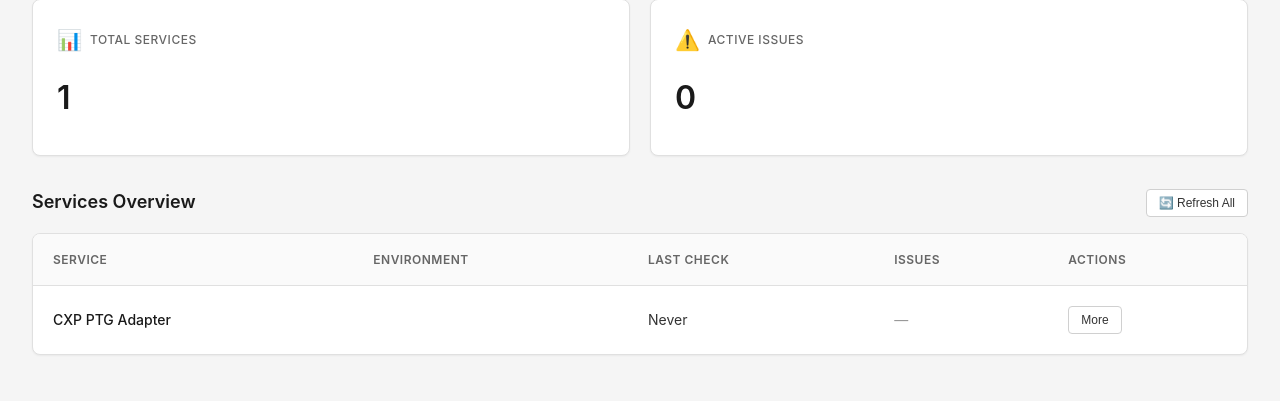
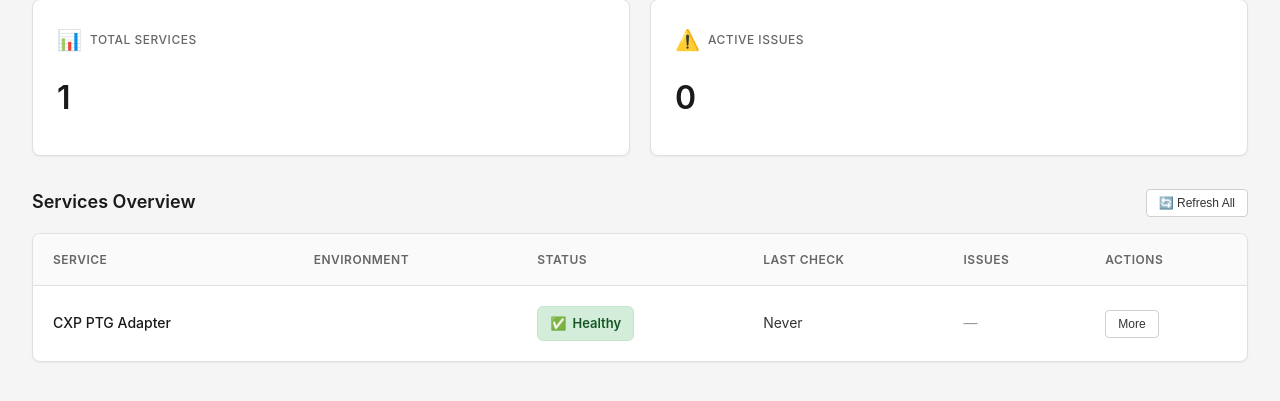
Before and after one commit to jzambre03/gcp, a FastAPI app: page / in a window 1280 px wide. Shown: the part 108-509 px from the top of the page. Run offline with FastAPI, Linux system fonts and the light colour scheme.

Commit message:
updated code

```diff
--- a/strands-multi-agent-system/api/templates/overview.html
+++ b/strands-multi-agent-system/api/templates/overview.html
@@ -478,10 +478,43 @@
             'prod': 'Production',
             'dev': 'Development',
             'qa': 'QA',
-            'staging': 'Staging'
+            'staging': 'Staging',
+            'alpha': 'Alpha',
+            'beta1': 'Beta 1',
+            'beta2': 'Beta 2'
           };
-          return names[env] || env;
+          return names[env] || env.charAt(0).toUpperCase() + env.slice(1);
         };
+
+        // Get status badge configuration
+        const getStatusBadge = (status) => {
+          const configs = {
+            'critical': {
+              text: 'Critical',
+              icon: '🔴',
+              bgColor: '#fee',
+              textColor: '#c00',
+              borderColor: '#fcc'
+            },
+            'warning': {
+              text: 'Warning',
+              icon: '🟡',
+              bgColor: '#fff3cd',
+              textColor: '#856404',
+              borderColor: '#ffc107'
+            },
+            'healthy': {
+              text: 'Healthy',
+              icon: '✅',
+              bgColor: '#d4edda',
+              textColor: '#155724',
+              borderColor: '#c3e6cb'
+            }
+          };
+          return configs[status] || configs['healthy'];
+        };
+
+        const statusBadge = getStatusBadge(service.status);
 
         return e('tr', {}, [  // ✅ Removed onClick - row is not clickable anymore
           e('td', {key: 'service'},
@@ -499,6 +532,25 @@
                   null
               )
             )
+          ),
+          e('td', {key: 'status'},
+            e('span', {
+              style: {
+                display: 'inline-flex',
+                alignItems: 'center',
+                gap: '6px',
+                padding: '6px 12px',
+                borderRadius: '6px',
+                fontSize: '13px',
+                fontWeight: '600',
+                backgroundColor: statusBadge.bgColor,
+                color: statusBadge.textColor,
+                border: `1px solid ${statusBadge.borderColor}`
+              }
+            }, [
+              e('span', {key: 'icon'}, statusBadge.icon),
+              e('span', {key: 'text'}, statusBadge.text)
+            ])
           ),
           e('td', {key: 'check'}, formatTimestamp(service.last_check)),
           e('td', {key: 'issues'},
@@ -676,9 +728,10 @@
                       e('tr', null, [
                         e('th', {key: '1'}, 'Service'),
                         e('th', {key: '2'}, 'Environment'),
-                        e('th', {key: '3'}, 'Last Check'),
-                        e('th', {key: '4'}, 'Issues'),
-                        e('th', {key: '5'}, 'Actions')
+                        e('th', {key: '3'}, 'Status'),
+                        e('th', {key: '4'}, 'Last Check'),
+                        e('th', {key: '5'}, 'Issues'),
+                        e('th', {key: '6'}, 'Actions')
                       ])
                     ),
                     e('tbody', {key: 'body'},
```
